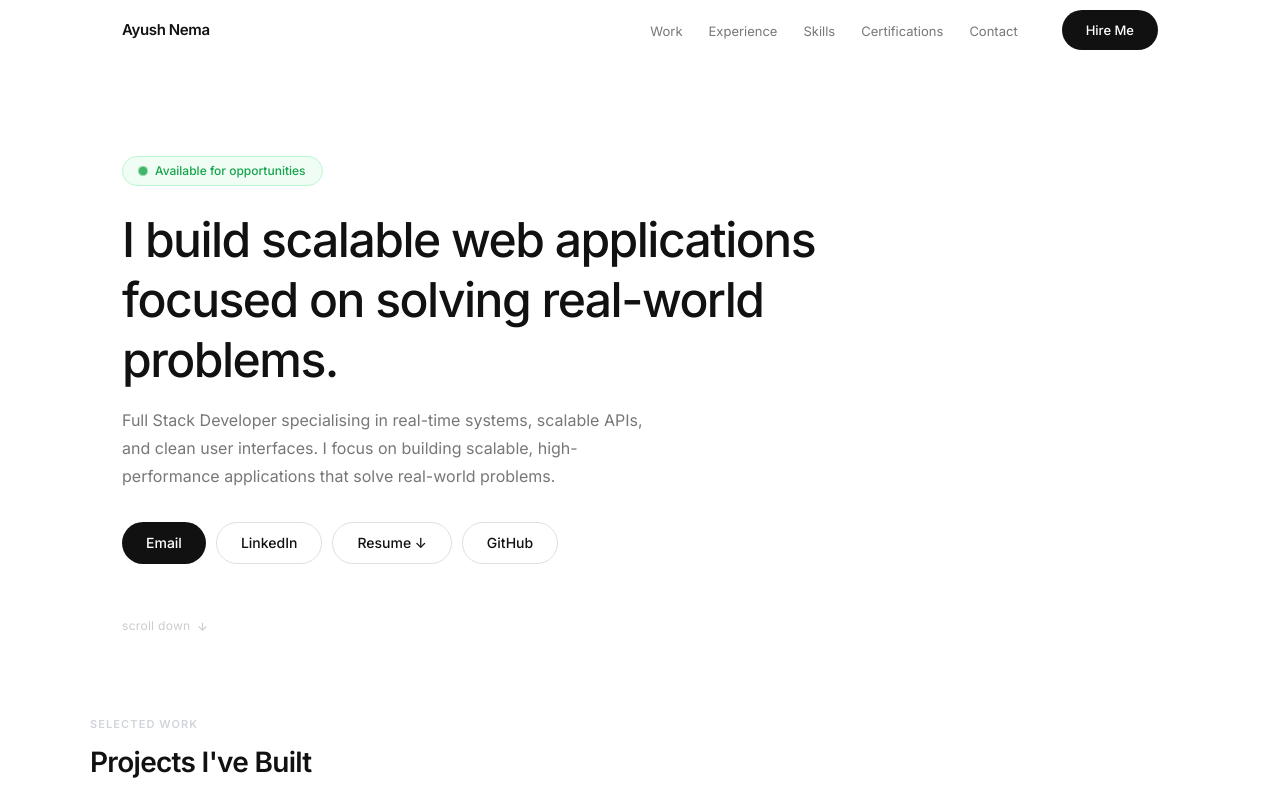
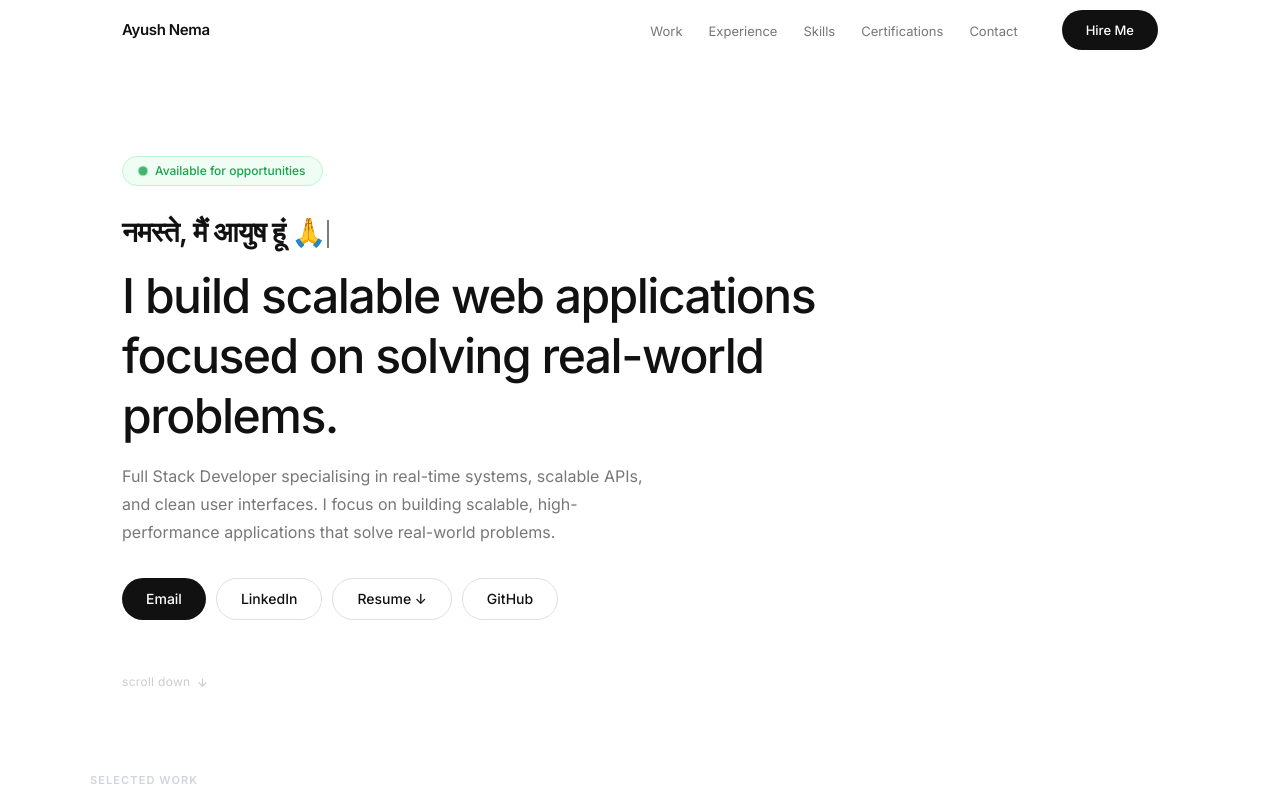
Before and after one commit to Ayush-Nema1/Protfolio, a React (Vite) app: page / in a window 1280 px wide. Shown: the top 800 px of the page. Built offline with nearby package versions, Linux system fonts and the light colour scheme.

Commit message:
Implement typing animation for greetings
Added typing animation for greetings in the Hero component.

```diff
--- a/src/components/Hero.jsx
+++ b/src/components/Hero.jsx
@@ -1,8 +1,47 @@
-import { useState } from 'react'
+import { useState, useEffect } from 'react'
 import { DATA } from '../data.js'
 
+const GREETINGS = [
+  "Hi, I'm Ayush 👋",
+  "नमस्ते, मैं आयुष हूं 🙏",
+  "Hello, I'm Ayush 💻",
+  "Hey there! I'm Ayush 🚀",
+]
+
 export default function Hero() {
-  const [copied, setCopied] = useState(false)
+  const [copied, setCopied]       = useState(false)
+  const [greetIdx, setGreetIdx]   = useState(0)
+  const [displayed, setDisplayed] = useState('')
+  const [typing, setTyping]       = useState(true)
+
+  // Typing animation
+  useEffect(() => {
+    const current = GREETINGS[greetIdx]
+    let timeout
+
+    if (typing) {
+      if (displayed.length < current.length) {
+        timeout = setTimeout(() => {
+          setDisplayed(current.slice(0, displayed.length + 1))
+        }, 55)
+      } else {
+        // Pause at full text then start erasing
+        timeout = setTimeout(() => setTyping(false), 2200)
+      }
+    } else {
+      if (displayed.length > 0) {
+        timeout = setTimeout(() => {
+          setDisplayed(displayed.slice(0, -1))
+        }, 30)
+      } else {
+        // Move to next greeting
+        setGreetIdx(i => (i + 1) % GREETINGS.length)
+        setTyping(true)
+      }
+    }
+
+    return () => clearTimeout(timeout)
+  }, [displayed, typing, greetIdx])
 
   const go = href => document.querySelector(href)?.scrollIntoView({ behavior: 'smooth' })
 
@@ -28,6 +67,15 @@ export default function Hero() {
                       text-[11px] sm:text-xs font-medium text-green mb-5 sm:mb-6">
         <span className="w-1.5 sm:w-2 h-1.5 sm:h-2 rounded-full bg-green animate-pulse-dot" />
         Available for opportunities
+      </div>
+
+      {/* Typing greeting */}
+      <div className="h-[36px] sm:h-[44px] flex items-center mb-2 sm:mb-3">
+        <span className="text-[22px] sm:text-[28px] font-semibold text-ink tracking-tight">
+          {displayed}
+          <span className="inline-block w-[2px] h-[22px] sm:h-[28px] bg-ink ml-0.5
+                           align-middle animate-blink" />
+        </span>
       </div>
 
       {/* Headline */}
```
